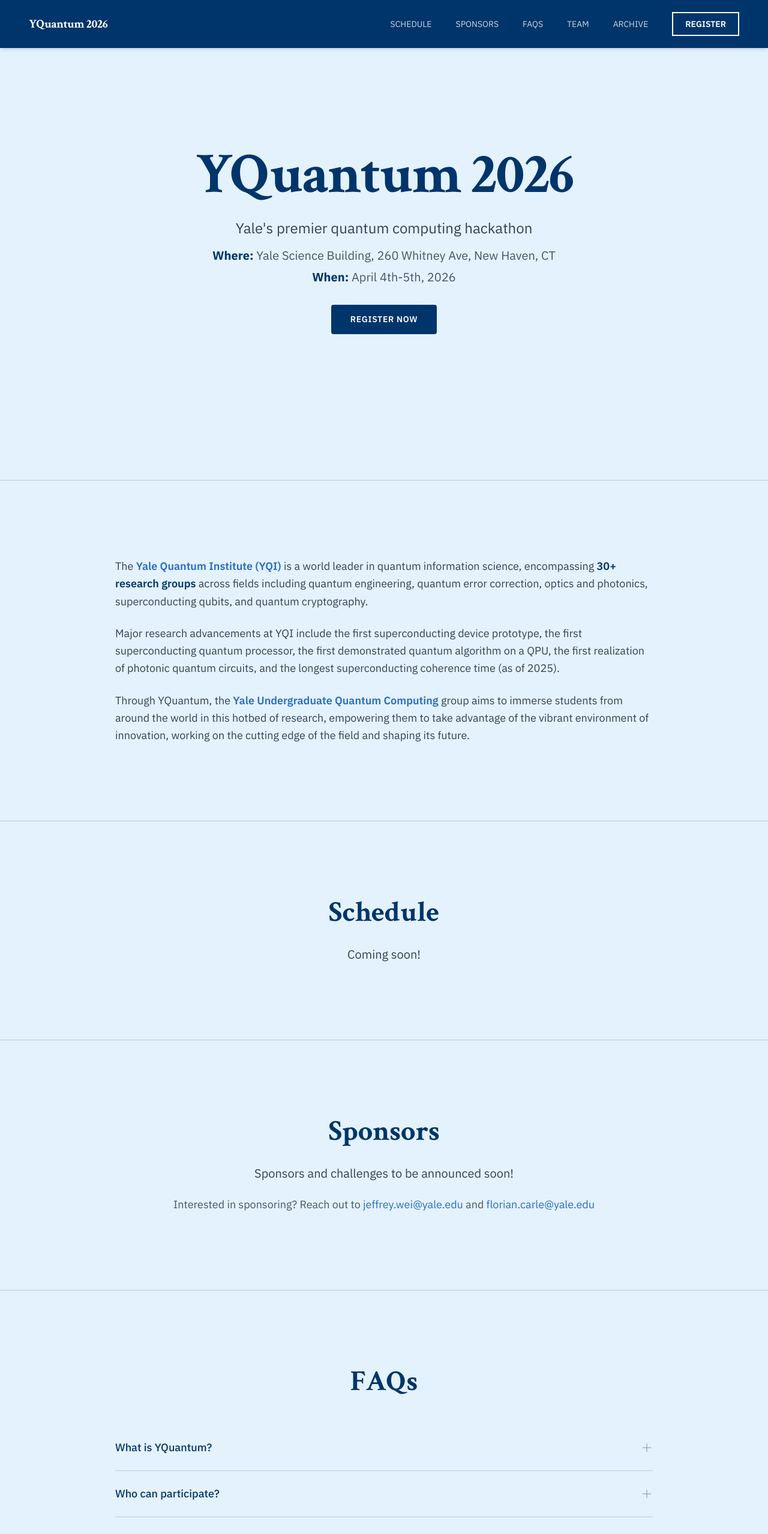
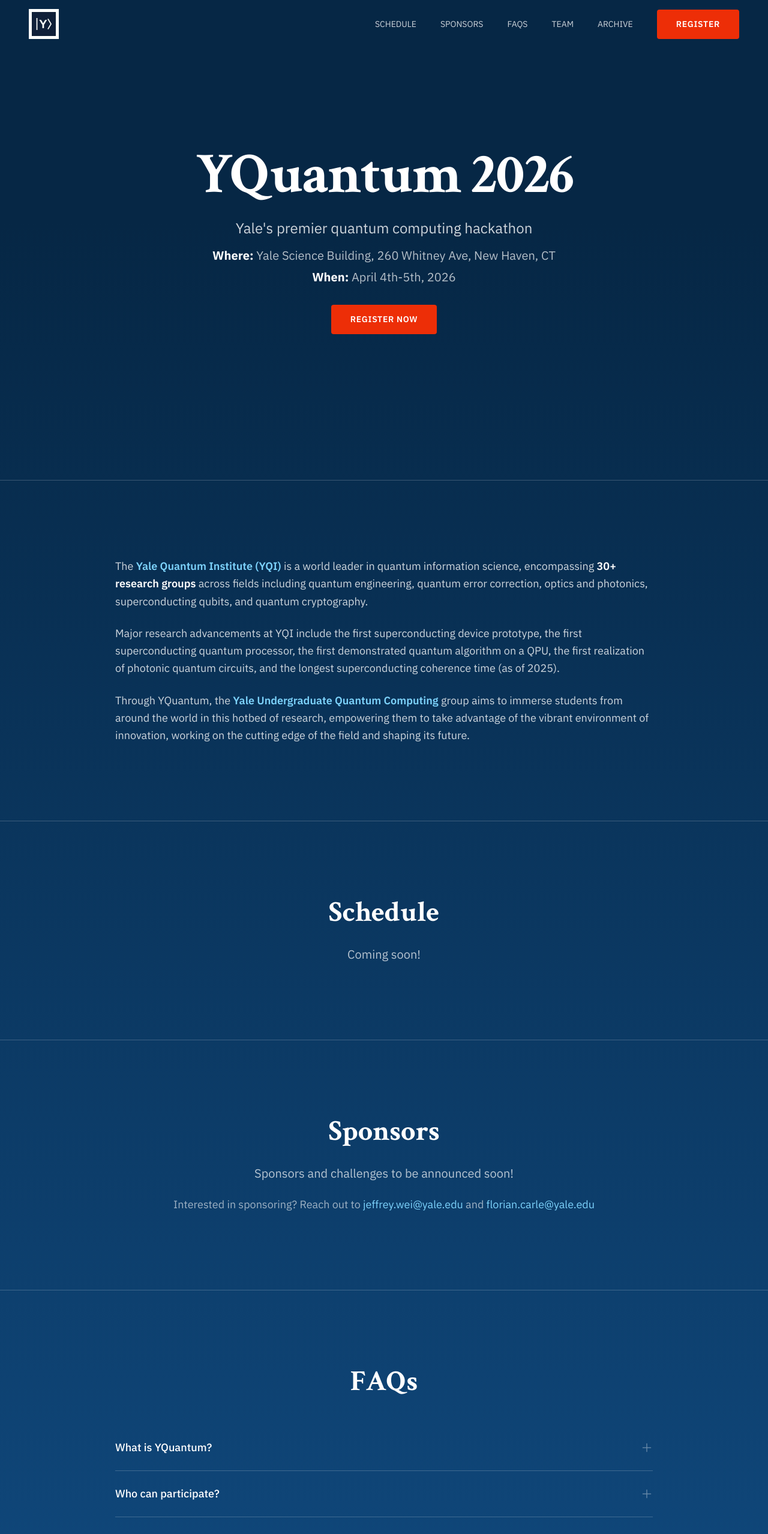
Before and after one commit to jjwyetzner/quantum, a Next.js app: page / in a window 1280 px wide. Shown: the top 2557 px of the page at 60% size. Built offline with nearby package versions, Linux system fonts and the light colour scheme.

Commit message:
Update nav: transparent bg, scroll show/hide, red register btn, logo, dark gradient theme

```diff
--- a/app/components/Navigation.tsx
+++ b/app/components/Navigation.tsx
@@ -1,17 +1,45 @@
 'use client'
 
-import { useState } from 'react'
+import { useState, useEffect, useRef } from 'react'
 import Link from 'next/link'
+import Image from 'next/image'
 
 export default function Navigation() {
   const [menuOpen, setMenuOpen] = useState(false)
+  const [visible, setVisible] = useState(true)
+  const lastScrollY = useRef(0)
+
+  useEffect(() => {
+    const handleScroll = () => {
+      const currentScrollY = window.scrollY
+      const delta = currentScrollY - lastScrollY.current
+
+      if (delta > 10) {
+        // Scrolling down — hide
+        setVisible(false)
+        setMenuOpen(false)
+      } else if (delta < -10) {
+        // Scrolling up — show
+        setVisible(true)
+      }
+
+      lastScrollY.current = currentScrollY
+    }
+
+    window.addEventListener('scroll', handleScroll, { passive: true })
+    return () => window.removeEventListener('scroll', handleScroll)
+  }, [])
 
   return (
-    <nav className="fixed top-0 left-0 right-0 z-50 bg-yale-navy shadow-md">
+    <nav
+      className={`fixed top-0 left-0 right-0 z-50 transition-transform duration-300 ${visible ? 'translate-y-0' : '-translate-y-full'
+        }`}
+      style={{ backgroundColor: 'transparent' }}
+    >
       <div className="max-w-7xl mx-auto px-6 lg:px-12">
         <div className="flex items-center justify-between h-20">
-          <Link href="/" className="text-xl font-bold tracking-tight text-white font-serif">
-            YQuantum 2026
+          <Link href="/" className="inline-block">
+            <Image src="/logo.png" alt="YQuantum" width={50} height={50} className="block" />
           </Link>
 
           {/* Desktop Nav */}
@@ -39,7 +67,7 @@ export default function Navigation() {
 
       {/* Mobile Menu */}
       {menuOpen && (
-        <div className="md:hidden bg-yale-navy border-t border-white/10 px-6 py-8">
+        <div className="md:hidden bg-black/60 backdrop-blur-md border-t border-white/10 px-6 py-8">
           <div className="flex flex-col gap-6 text-white">
             <Link href="/team" className="text-lg" onClick={() => setMenuOpen(false)}>TEAM</Link>
             <Link href="/archive" className="text-lg" onClick={() => setMenuOpen(false)}>ARCHIVE</Link>
--- a/app/globals.css
+++ b/app/globals.css
@@ -24,7 +24,8 @@ html {
 
 body {
   font-family: 'IBM Plex Sans', sans-serif;
-  background: var(--sky-light);
+  background: #062745;
+  background: linear-gradient(180deg, rgba(6, 39, 69, 1) 7%, rgba(16, 73, 126, 1) 53%, rgba(0, 109, 212, 1) 100%);
   color: var(--text-dark);
   overflow-x: hidden;
   -webkit-font-smoothing: antialiased;
@@ -51,18 +52,40 @@ body {
 
 /* Smooth fade in */
 @keyframes fadeIn {
-  from { opacity: 0; transform: translateY(20px); }
-  to { opacity: 1; transform: translateY(0); }
+  from {
+    opacity: 0;
+    transform: translateY(20px);
+  }
+
+  to {
+    opacity: 1;
+    transform: translateY(0);
+  }
 }
 
 .fade-in {
   animation: fadeIn 0.8s ease forwards;
 }
 
-.fade-in-delay-1 { animation-delay: 0.1s; opacity: 0; }
-.fade-in-delay-2 { animation-delay: 0.2s; opacity: 0; }
-.fade-in-delay-3 { animation-delay: 0.3s; opacity: 0; }
-.fade-in-delay-4 { animation-delay: 0.4s; opacity: 0; }
+.fade-in-delay-1 {
+  animation-delay: 0.1s;
+  opacity: 0;
+}
+
+.fade-in-delay-2 {
+  animation-delay: 0.2s;
+  opacity: 0;
+}
+
+.fade-in-delay-3 {
+  animation-delay: 0.3s;
+  opacity: 0;
+}
+
+.fade-in-delay-4 {
+  animation-delay: 0.4s;
+  opacity: 0;
+}
 
 /* Hover underline effect */
 .link-hover {
@@ -86,7 +109,7 @@ body {
 
 /* Button */
 .btn-primary {
-  background: var(--yale-navy);
+  background: #ED2E07;
   color: var(--white);
   padding: 14px 32px;
   font-weight: 600;
@@ -103,7 +126,7 @@ body {
 }
 
 .btn-primary:hover {
-  background: var(--yale-blue);
+  background: #c82506;
   color: var(--white);
 }
 
@@ -140,6 +163,11 @@ body {
 }
 
 @keyframes marquee {
-  0% { transform: translateX(0); }
-  100% { transform: translateX(-50%); }
+  0% {
+    transform: translateX(0);
+  }
+
+  100% {
+    transform: translateX(-50%);
+  }
 }
--- a/app/page.tsx
+++ b/app/page.tsx
@@ -1,10 +1,32 @@
 'use client'
 
-import { useState } from 'react'
+import { useState, useEffect, useRef } from 'react'
 import Link from 'next/link'
+import Image from 'next/image'
 
 export default function Home() {
   const [menuOpen, setMenuOpen] = useState(false)
+  const [visible, setVisible] = useState(true)
+  const lastScrollY = useRef(0)
+
+  useEffect(() => {
+    const handleScroll = () => {
+      const currentScrollY = window.scrollY
+      const delta = currentScrollY - lastScrollY.current
+
+      if (delta > 10) {
+        setVisible(false)
+        setMenuOpen(false)
+      } else if (delta < -10) {
+        setVisible(true)
+      }
+
+      lastScrollY.current = currentScrollY
+    }
+
+    window.addEventListener('scroll', handleScroll, { passive: true })
+    return () => window.removeEventListener('scroll', handleScroll)
+  }, [])
 
   const faqs = [
     { q: 'What is YQuantum?', a: "YQuantum is Yale's premier quantum computing hackathon, organized by the Yale Undergraduate Quantum Computing group in partnership with the Yale Quantum Institute (YQI). It brings together students from around the world to work on cutting-edge quantum computing challenges." },
@@ -25,12 +47,18 @@ export default function Home() {
   ]
 
   return (
-    <main className="bg-sky-light min-h-screen">
+    <main className="min-h-screen">
       {/* Navigation */}
-      <nav className="fixed top-0 left-0 right-0 z-50 bg-yale-navy shadow-md">
+      <nav
+        className={`fixed top-0 left-0 right-0 z-50 transition-transform duration-300 ${visible ? 'translate-y-0' : '-translate-y-full'
+          }`}
+        style={{ backgroundColor: 'transparent' }}
+      >
         <div className="max-w-7xl mx-auto px-6 lg:px-12">
           <div className="flex items-center justify-between h-20">
-            <a href="#" className="text-xl font-bold tracking-tight text-white font-serif">YQuantum 2026</a>
+            <a href="#" className="inline-block">
+              <Image src="/logo.png" alt="YQuantum" width={50} height={50} className="block" />
+            </a>
             <div className="hidden md:flex items-center gap-10">
               {navLinks.map((link) => (
                 <a key={link.label} href={link.href} className="text-sm text-white/80 hover:text-white transition-colors">
@@ -41,7 +69,7 @@ export default function Home() {
                 href="https://forms.gle/e2vDg3WMgXuehXzU6"
                 target="_blank"
                 rel="noopener noreferrer"
-                className="text-sm font-semibold text-white border-2 border-white px-5 py-2 hover:bg-white hover:text-yale-navy transition-colors"
+                className="btn-primary"
               >
                 REGISTER
               </a>
@@ -58,7 +86,7 @@ export default function Home() {
           </div>
         </div>
         {menuOpen && (
-          <div className="md:hidden bg-yale-navy border-t border-white/10 px-6 py-8">
+          <div className="md:hidden bg-black/60 backdrop-blur-md border-t border-white/10 px-6 py-8">
             <div className="flex flex-col gap-6 text-white">
               {navLinks.map((link) => (
                 <a key={link.label} href={link.href} className="text-lg" onClick={() => setMenuOpen(false)}>
@@ -69,7 +97,7 @@ export default function Home() {
                 href="https://forms.gle/e2vDg3WMgXuehXzU6"
                 target="_blank"
                 rel="noopener noreferrer"
-                className="text-lg font-semibold text-white border-2 border-white px-5 py-3 text-center mt-4 hover:bg-white hover:text-yale-navy transition-colors"
+                className="btn-primary text-center mt-4"
                 onClick={() => setMenuOpen(false)}
               >
                 REGISTER
@@ -82,13 +110,13 @@ export default function Home() {
       {/* Hero */}
       <section className="min-h-screen flex items-center justify-center px-6 lg:px-12">
         <div className="max-w-5xl mx-auto text-center">
-          <h1 className="text-5xl md:text-7xl lg:text-8xl font-bold leading-[1.15] tracking-tight mb-6 font-serif text-yale-navy">
+          <h1 className="text-5xl md:text-7xl lg:text-8xl font-bold leading-[1.15] tracking-tight mb-6 font-serif text-white">
             YQuantum 2026
           </h1>
-          <p className="text-xl md:text-2xl text-slate-700 mb-4">Yale&apos;s premier quantum computing hackathon</p>
-          <div className="text-lg md:text-xl text-slate-600 mb-8 space-y-2">
-            <p><strong className="text-yale-navy">Where:</strong> Yale Science Building, 260 Whitney Ave, New Haven, CT</p>
-            <p><strong className="text-yale-navy">When:</strong> April 4th-5th, 2026</p>
+          <p className="text-xl md:text-2xl text-white/80 mb-4">Yale&apos;s premier quantum computing hackathon</p>
+          <div className="text-lg md:text-xl text-white/70 mb-8 space-y-2">
+            <p><strong className="text-white">Where:</strong> Yale Science Building, 260 Whitney Ave, New Haven, CT</p>
+            <p><strong className="text-white">When:</strong> April 4th-5th, 2026</p>
           </div>
           <div className="flex flex-col sm:flex-row gap-4 justify-center">
             <a href="https://forms.gle/e2vDg3WMgXuehXzU6" target="_blank" rel="noopener noreferrer" className="btn-primary">REGISTER NOW</a>
@@ -97,22 +125,22 @@ export default function Home() {
       </section>
 
       {/* About YQI */}
-      <section className="py-32 px-6 lg:px-12 border-t border-yale-navy/20">
+      <section className="py-32 px-6 lg:px-12 border-t border-white/20">
         <div className="max-w-4xl mx-auto">
           <div className="space-y-6">
-            <p className="text-lg text-slate-700 leading-relaxed">
+            <p className="text-lg text-white/80 leading-relaxed">
               The{' '}
-              <a href="https://quantuminstitute.yale.edu/" target="_blank" rel="noopener noreferrer" className="text-yale-blue hover:underline font-semibold">
+              <a href="https://quantuminstitute.yale.edu/" target="_blank" rel="noopener noreferrer" className="text-sky-300 hover:underline font-semibold">
                 Yale Quantum Institute (YQI)
               </a>
-              {' '}is a world leader in quantum information science, encompassing <span className="text-yale-navy font-semibold">30+ research groups</span> across fields including quantum engineering, quantum error correction, optics and photonics, superconducting qubits, and quantum cryptography.
+              {' '}is a world leader in quantum information science, encompassing <span className="text-white font-semibold">30+ research groups</span> across fields including quantum engineering, quantum error correction, optics and photonics, superconducting qubits, and quantum cryptography.
             </p>
-            <p className="text-lg text-slate-700 leading-relaxed">
+            <p className="text-lg text-white/80 leading-relaxed">
               Major research advancements at YQI include the first superconducting device prototype, the first superconducting quantum processor, the first demonstrated quantum algorithm on a QPU, the first realization of photonic quantum circuits, and the longest superconducting coherence time (as of 2025).
             </p>
-            <p className="text-lg text-slate-700 leading-relaxed">
+            <p className="text-lg text-white/80 leading-relaxed">
               Through YQuantum, the{' '}
-              <a href="https://yuqc.yale.edu/" target="_blank" rel="noopener noreferrer" className="text-yale-blue hover:underline font-semibold">
+              <a href="https://yuqc.yale.edu/" target="_blank" rel="noopener noreferrer" className="text-sky-300 hover:underline font-semibold">
                 Yale Undergraduate Quantum Computing
               </a>
               {' '}group aims to immerse students from around the world in this hotbed of research, empowering them to take advantage of the vibrant environment of innovation, working on the cutting edge of the field and shaping its future.
@@ -122,41 +150,41 @@ export default function Home() {
       </section>
 
       {/* Schedule */}
-      <section id="schedule" className="scroll-mt-20 py-32 px-6 lg:px-12 border-t border-yale-navy/20">
+      <section id="schedule" className="scroll-mt-20 py-32 px-6 lg:px-12 border-t border-white/20">
         <div className="max-w-4xl mx-auto text-center">
-          <h2 className="text-4xl md:text-5xl font-bold mb-8 font-serif text-yale-navy">Schedule</h2>
-          <p className="text-xl text-slate-700">Coming soon!</p>
+          <h2 className="text-4xl md:text-5xl font-bold mb-8 font-serif text-white">Schedule</h2>
+          <p className="text-xl text-white/70">Coming soon!</p>
         </div>
       </section>
 
       {/* Sponsors */}
-      <section id="sponsors" className="scroll-mt-20 py-32 px-6 lg:px-12 border-t border-yale-navy/20">
+      <section id="sponsors" className="scroll-mt-20 py-32 px-6 lg:px-12 border-t border-white/20">
         <div className="max-w-4xl mx-auto text-center">
-          <h2 className="text-4xl md:text-5xl font-bold mb-8 font-serif text-yale-navy">Sponsors</h2>
-          <p className="text-xl text-slate-700 mb-6">Sponsors and challenges to be announced soon!</p>
-          <p className="text-lg text-slate-600">
+          <h2 className="text-4xl md:text-5xl font-bold mb-8 font-serif text-white">Sponsors</h2>
+          <p className="text-xl text-white/70 mb-6">Sponsors and challenges to be announced soon!</p>
+          <p className="text-lg text-white/60">
             Interested in sponsoring? Reach out to{' '}
-            <a href="mailto:jeffrey.wei@yale.edu" className="text-yale-blue hover:underline">jeffrey.wei@yale.edu</a>
+            <a href="mailto:jeffrey.wei@yale.edu" className="text-sky-300 hover:underline">jeffrey.wei@yale.edu</a>
             {' '}and{' '}
-            <a href="mailto:florian.carle@yale.edu" className="text-yale-blue hover:underline">florian.carle@yale.edu</a>
+            <a href="mailto:florian.carle@yale.edu" className="text-sky-300 hover:underline">florian.carle@yale.edu</a>
           </p>
         </div>
       </section>
 
       {/* FAQs */}
-      <section id="faqs" className="scroll-mt-20 py-32 px-6 lg:px-12 border-t border-yale-navy/20">
+      <section id="faqs" className="scroll-mt-20 py-32 px-6 lg:px-12 border-t border-white/20">
         <div className="max-w-4xl mx-auto">
-          <h2 className="text-4xl md:text-5xl font-bold mb-12 text-center font-serif text-yale-navy">FAQs</h2>
+          <h2 className="text-4xl md:text-5xl font-bold mb-12 text-center font-serif text-white">FAQs</h2>
           <div className="space-y-0">
             {faqs.map((faq, i) => (
-              <details key={i} className="group border-b border-yale-navy/20">
-                <summary className="py-6 cursor-pointer flex items-center justify-between text-lg font-medium list-none text-yale-navy">
+              <details key={i} className="group border-b border-white/20">
+                <summary className="py-6 cursor-pointer flex items-center justify-between text-lg font-medium list-none text-white">
                   {faq.q}
-                  <svg className="w-5 h-5 text-slate-400 group-open:rotate-45 transition-transform flex-shrink-0 ml-4" fill="none" stroke="currentColor" viewBox="0 0 24 24">
+                  <svg className="w-5 h-5 text-white/40 group-open:rotate-45 transition-transform flex-shrink-0 ml-4" fill="none" stroke="currentColor" viewBox="0 0 24 24">
                     <path strokeLinecap="round" strokeLinejoin="round" strokeWidth={1.5} d="M12 4v16m8-8H4" />
                   </svg>
                 </summary>
-                <p className="pb-6 text-slate-700 leading-relaxed">{faq.a}</p>
+                <p className="pb-6 text-white/70 leading-relaxed">{faq.a}</p>
               </details>
             ))}
           </div>
@@ -164,36 +192,36 @@ export default function Home() {
       </section>
 
       {/* Team */}
-      <section id="team" className="scroll-mt-20 py-32 px-6 lg:px-12 border-t border-yale-navy/20">
+      <section id="team" className="scroll-mt-20 py-32 px-6 lg:px-12 border-t border-white/20">
         <div className="max-w-4xl mx-auto text-center">
-          <h2 className="text-4xl md:text-5xl font-bold mb-16 font-serif text-yale-navy">Team</h2>
+          <h2 className="text-4xl md:text-5xl font-bold mb-16 font-serif text-white">Team</h2>
 
           {/* Co-Directors */}
-          <h3 className="text-2xl font-bold text-yale-navy mb-8">Co-Directors</h3>
+          <h3 className="text-2xl font-bold text-white mb-8">Co-Directors</h3>
           <div className="flex flex-col sm:flex-row gap-8 justify-center mb-16">
             {['Jeffrey Wei', 'Jared Wyetzner'].map((name) => (
-              <div key={name} className="p-6 border border-yale-navy/20 bg-white/50 sm:w-64">
-                <p className="text-xl font-bold text-yale-navy">{name}</p>
+              <div key={name} className="p-6 border border-white/20 bg-white/10 sm:w-64 rounded">
+                <p className="text-xl font-bold text-white">{name}</p>
               </div>
             ))}
           </div>
 
           {/* Committee */}
-          <h3 className="text-2xl font-bold text-yale-navy mb-8">Committee</h3>
+          <h3 className="text-2xl font-bold text-white mb-8">Committee</h3>
           <div className="flex flex-wrap gap-8 justify-center mb-16">
             {['Wenhe', 'Kai-shan', 'Ryan', 'Lewis', 'George', 'William', 'Ahmed', 'Henry'].map((name) => (
-              <div key={name} className="p-6 border border-yale-navy/20 bg-white/50 sm:w-64">
-                <p className="text-xl font-bold text-yale-navy">{name}</p>
+              <div key={name} className="p-6 border border-white/20 bg-white/10 sm:w-64 rounded">
+                <p className="text-xl font-bold text-white">{name}</p>
               </div>
             ))}
           </div>
 
           {/* Faculty Supervisors */}
-          <h3 className="text-2xl font-bold text-yale-navy mb-8">Faculty Supervisors</h3>
+          <h3 className="text-2xl font-bold text-white mb-8">Faculty Supervisors</h3>
           <div className="flex flex-col sm:flex-row gap-8 justify-center">
             {['Florian Carle', 'Kimberly Nuzzo'].map((name) => (
-              <div key={name} className="p-6 border border-yale-navy/20 bg-white/50 sm:w-64">
-                <p className="text-xl font-bold text-yale-navy">{name}</p>
+              <div key={name} className="p-6 border border-white/20 bg-white/10 sm:w-64 rounded">
+                <p className="text-xl font-bold text-white">{name}</p>
               </div>
             ))}
           </div>
@@ -201,27 +229,27 @@ export default function Home() {
       </section>
 
       {/* Archive */}
-      <section id="archive" className="scroll-mt-20 py-32 px-6 lg:px-12 border-t border-yale-navy/20">
+      <section id="archive" className="scroll-mt-20 py-32 px-6 lg:px-12 border-t border-white/20">
         <div className="max-w-4xl mx-auto">
-          <h2 className="text-4xl md:text-5xl font-bold mb-16 text-center font-serif text-yale-navy">Archive</h2>
+          <h2 className="text-4xl md:text-5xl font-bold mb-16 text-center font-serif text-white">Archive</h2>
           <div className="space-y-0">
-            <Link href="/2025" className="flex items-center justify-between py-12 border-b border-yale-navy/20 group">
+            <Link href="/2025" className="flex items-center justify-between py-12 border-b border-white/20 group">
               <div>
-                <p className="text-sm text-slate-500 uppercase tracking-widest mb-2">YQuantum</p>
-                <p className="text-4xl md:text-5xl font-bold font-serif text-yale-navy">2025</p>
-                <p className="text-slate-600 mt-2">April 12th, 2025 · Yale Quantum Institute</p>
+                <p className="text-sm text-white/50 uppercase tracking-widest mb-2">YQuantum</p>
+                <p className="text-4xl md:text-5xl font-bold font-serif text-white">2025</p>
+                <p className="text-white/60 mt-2">April 12th, 2025 · Yale Quantum Institute</p>
               </div>
-              <svg className="w-6 h-6 text-slate-400 group-hover:text-yale-navy transition-colors" fill="none" stroke="currentColor" viewBox="0 0 24 24">
+              <svg className="w-6 h-6 text-white/40 group-hover:text-white transition-colors" fill="none" stroke="currentColor" viewBox="0 0 24 24">
                 <path strokeLinecap="round" strokeLinejoin="round" strokeWidth={1.5} d="M9 5l7 7-7 7" />
               </svg>
             </Link>
-            <Link href="/2024" className="flex items-center justify-between py-12 border-b border-yale-navy/20 group">
+            <Link href="/2024" className="flex items-center justify-between py-12 border-b border-white/20 group">
               <div>
-                <p className="text-sm text-slate-500 uppercase tracking-widest mb-2">YQuantum</p>
-                <p className="text-4xl md:text-5xl font-bold font-serif text-yale-navy">2024</p>
-                <p className="text-slate-600 mt-2">April 13th, 2024 · Yale University</p>
+                <p className="text-sm text-white/50 uppercase tracking-widest mb-2">YQuantum</p>
+                <p className="text-4xl md:text-5xl font-bold font-serif text-white">2024</p>
+                <p className="text-white/60 mt-2">April 13th, 2024 · Yale University</p>
               </div>
-              <svg className="w-6 h-6 text-slate-400 group-hover:text-yale-navy transition-colors" fill="none" stroke="currentColor" viewBox="0 0 24 24">
+              <svg className="w-6 h-6 text-white/40 group-hover:text-white transition-colors" fill="none" stroke="currentColor" viewBox="0 0 24 24">
                 <path strokeLinecap="round" strokeLinejoin="round" strokeWidth={1.5} d="M9 5l7 7-7 7" />
               </svg>
             </Link>
```
Also changed, not shown: public/logo.png (added).
